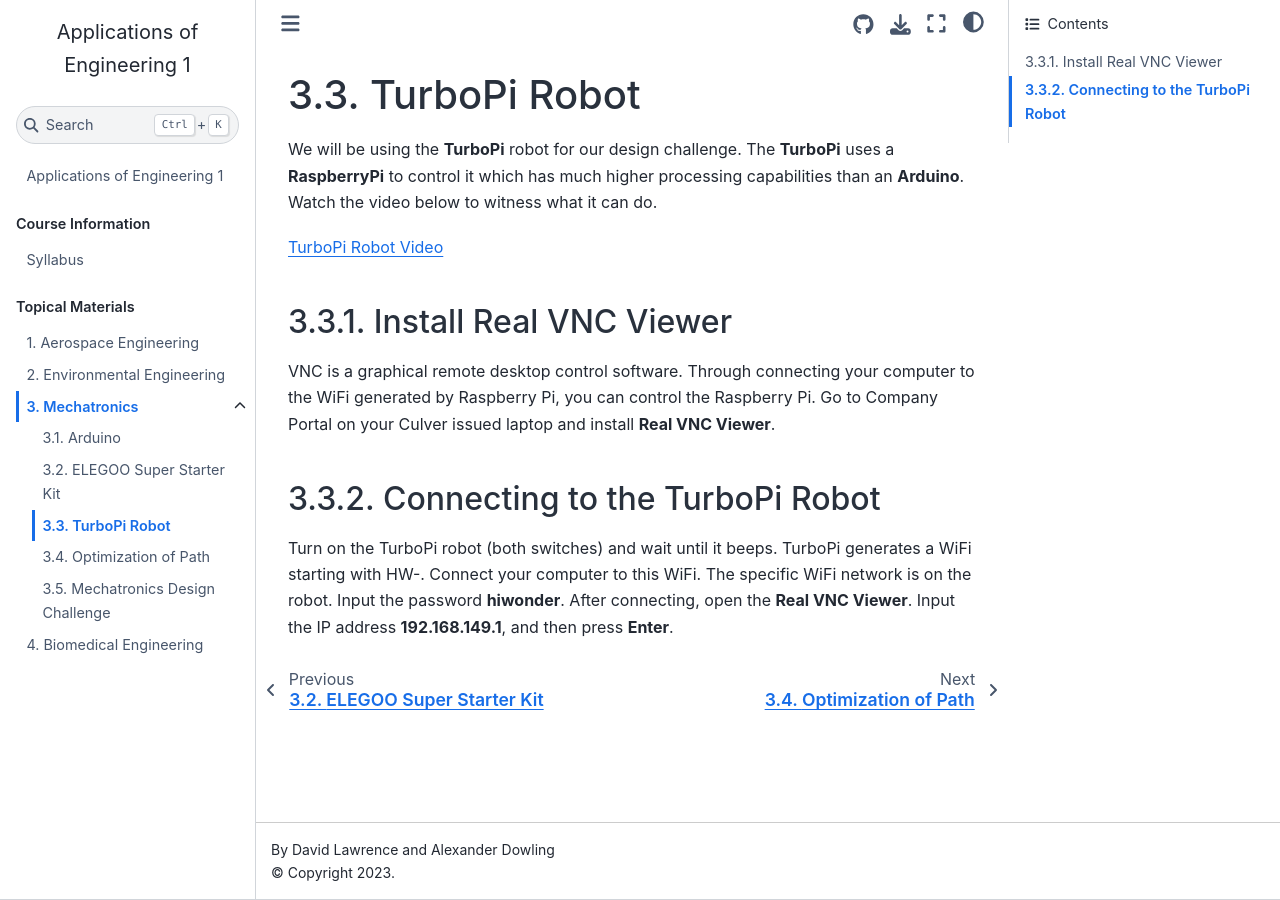
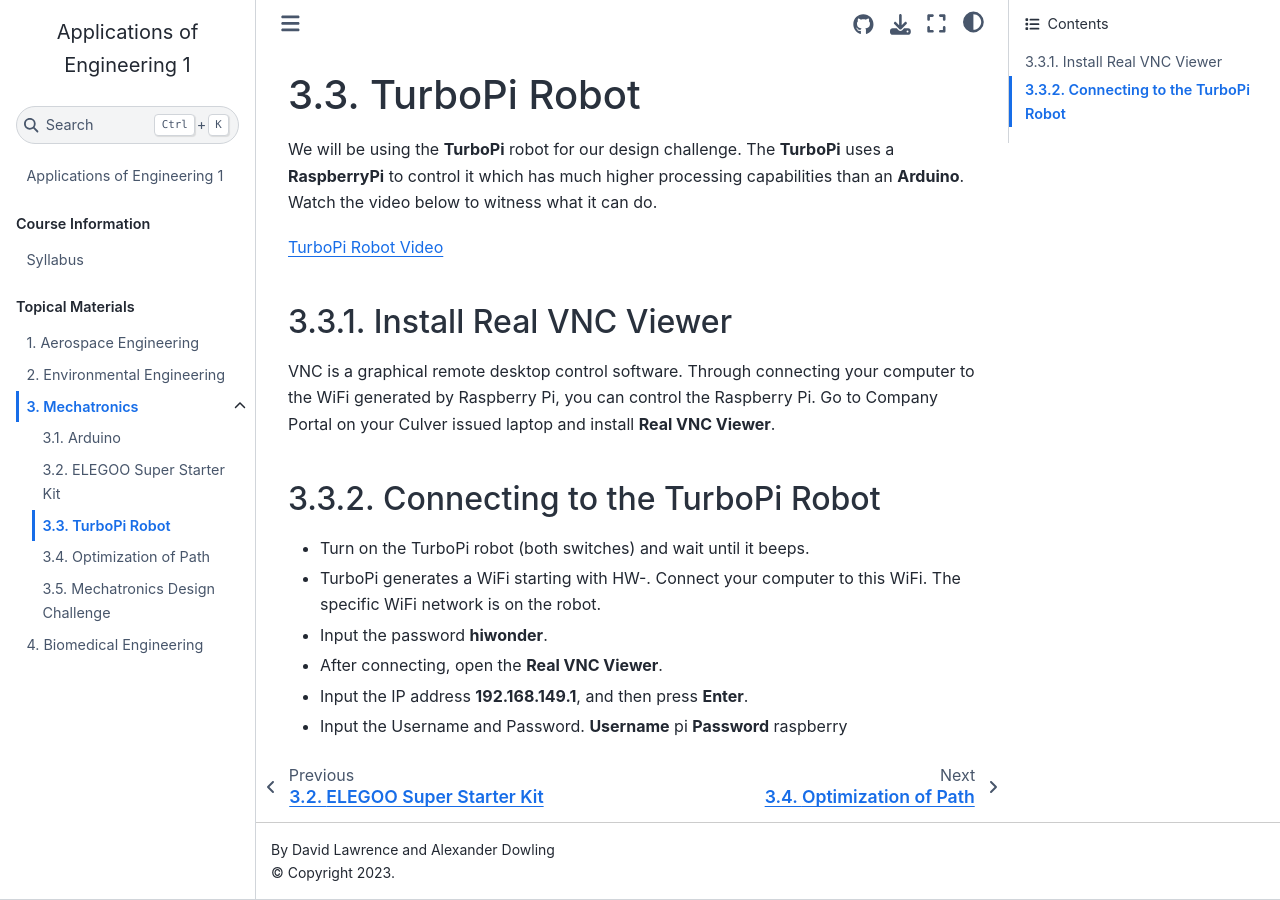
Before and after one commit to Culver-Academies/engineering1, a Jupyter Book: the page built from mech/TurboPi.md, in a window 1280 px wide. Built offline with Jupyter Book 1.0.4 settings and Sphinx 7.4.7 and the Sphinx Book theme 1.1.4, drawn with Linux system fonts in a browser that asks for light colours.

Commit message:
Update TurboPi.md

```diff
--- a/mech/TurboPi.md
+++ b/mech/TurboPi.md
@@ -13,4 +13,9 @@ computer to the WiFi generated by Raspberry Pi, you can control the Raspberry Pi
 
 ## Connecting to the TurboPi Robot
 
-Turn on the TurboPi robot (both switches) and wait until it beeps. TurboPi generates a WiFi starting with HW-. Connect your computer to this WiFi. The specific WiFi network is on the robot. Input the password **hiwonder**. After connecting, open the **Real VNC Viewer**. Input the IP address **192.168.149.1**, and then press **Enter**.
+* Turn on the TurboPi robot (both switches) and wait until it beeps.
+* TurboPi generates a WiFi starting with HW-. Connect your computer to this WiFi. The specific WiFi network is on the robot.
+* Input the password **hiwonder**.
+* After connecting, open the **Real VNC Viewer**.
+* Input the IP address **192.168.149.1**, and then press **Enter**.
+* Input the Username and Password. **Username** pi   **Password** raspberry
```
